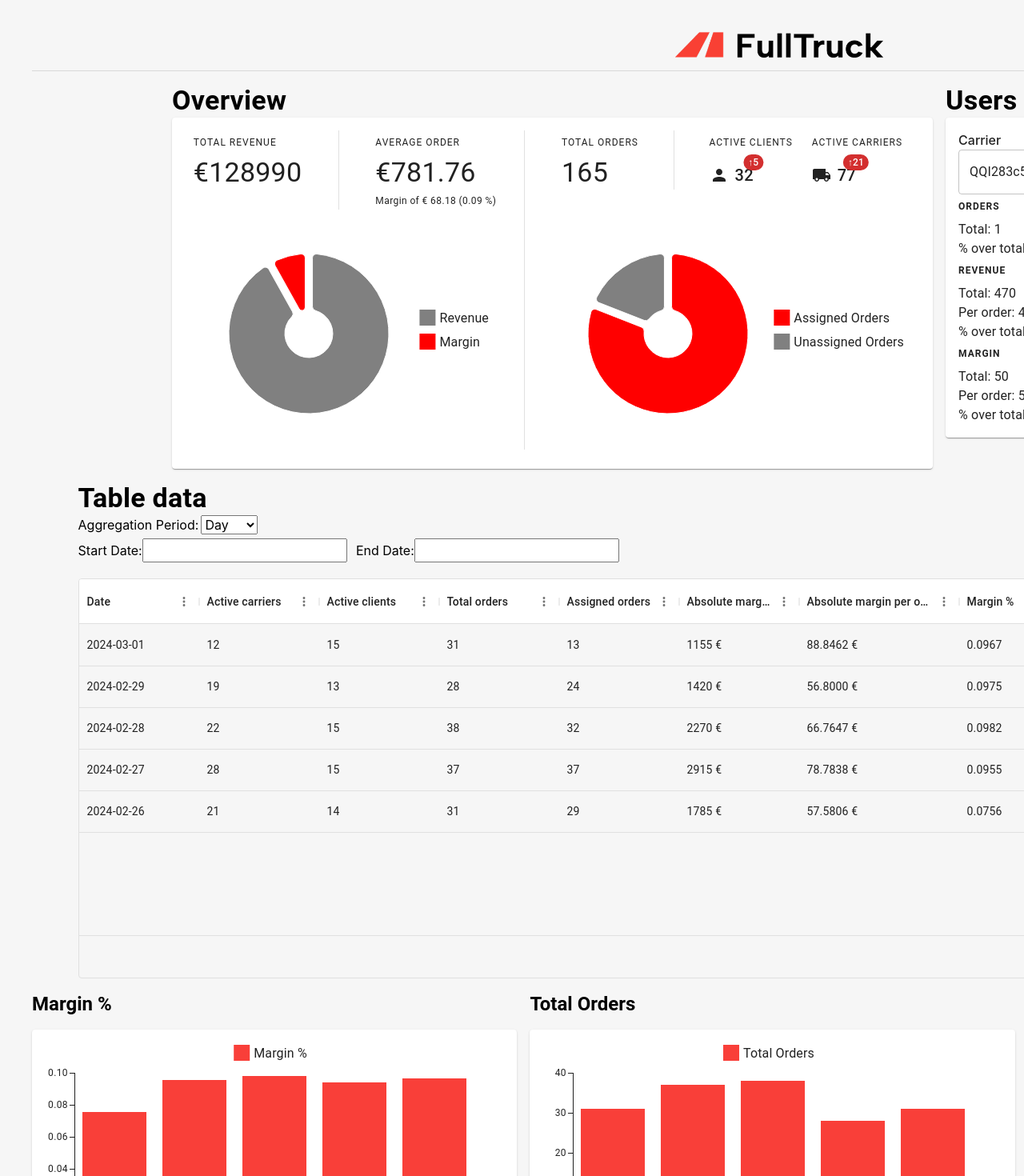
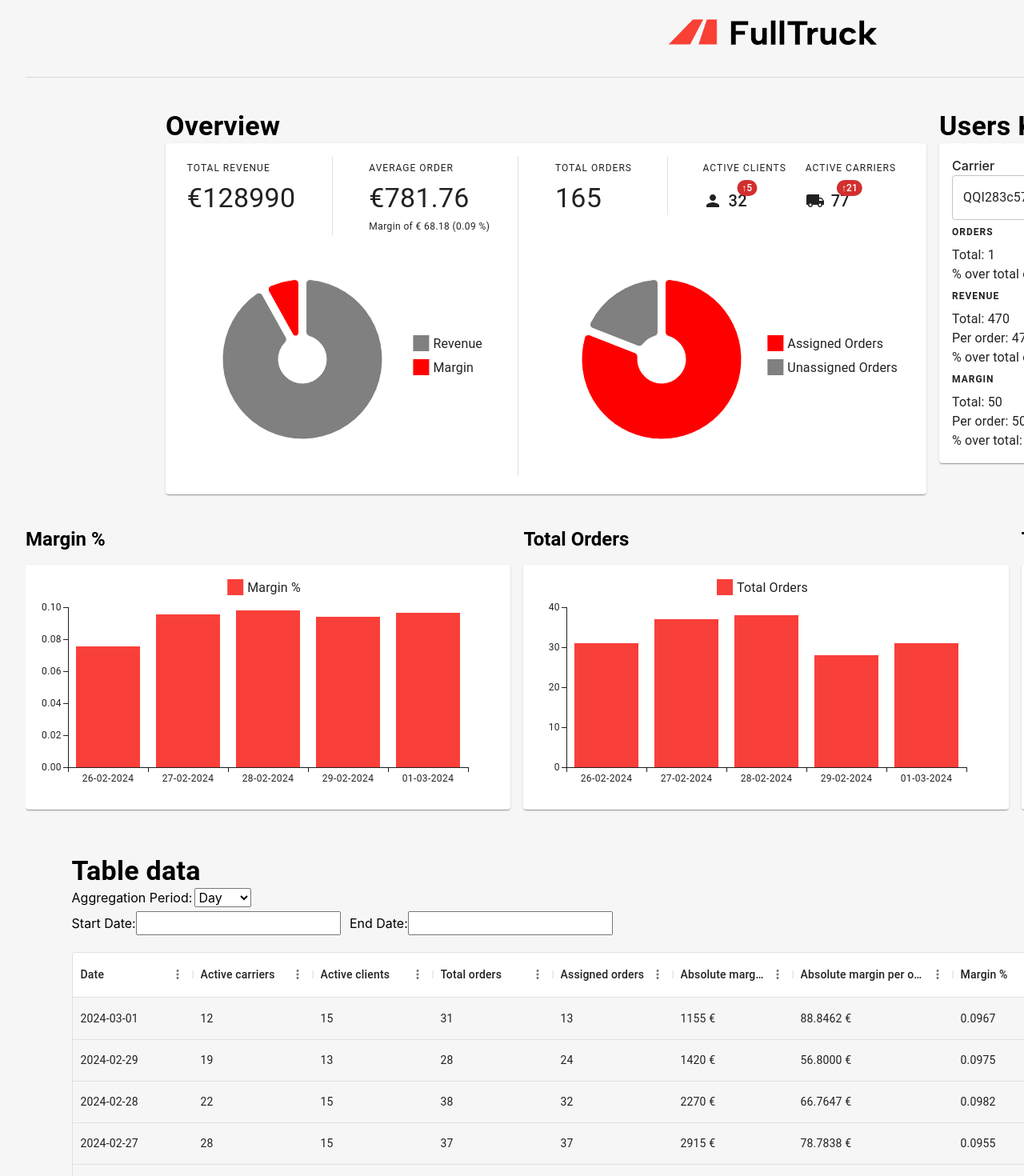
Before and after one commit to mindxploit/fulltruck-coding-challenge, a React (Vite) app: page / in a window 1280 px wide. Shown: the top 1470 px of the page at 80% size. Built offline with nearby package versions, Linux system fonts and the light colour scheme.

Commit message:
Centering container ready to deploy

```diff
--- a/src/App.css
+++ b/src/App.css
@@ -38,3 +38,7 @@ input, button, textarea, select {
 p, h1, h2, h3, h4, h5, h6 {
   overflow-wrap: break-word;
 }
+
+#root {
+  margin: auto
+}
--- a/src/WelcomePage.tsx
+++ b/src/WelcomePage.tsx
@@ -37,27 +37,29 @@ const Dashboard: FC = () => {
   }, [])
 
   return (
-    <Box p={5}>
-      <Stack justifyContent={'center'} alignItems="center" spacing={2}>
+    <Container maxWidth="xl">
+      <Box py={3} px={1}>
+        <Stack justifyContent={'center'} alignItems="center" spacing={5}>
           <FullTruckLogo />
           <Divider flexItem />
           {data && (
             <>
-            <Stack direction={'row'} spacing={2}>
+              <Stack direction={{ xs: 'row' }} spacing={2}>
                 <ScalarsPieChart data={data?.scalars} />
                 <KPIComponent kpis={data?.kpis} />
               </Stack>
+              <Histograms histograms={data?.histograms} />
               <CustomTable
                 isLoading={isLoading}
                 data={data?.data_table}
                 aggregationPeriod={aggregationPeriod}
                 setAggregationPeriod={setAggregationPeriod}
               />
-            <Histograms histograms={data?.histograms} />
             </>
           )}
         </Stack>
       </Box>
+    </Container>
   )
 }
 
--- a/src/components/CustomTable.tsx
+++ b/src/components/CustomTable.tsx
@@ -8,7 +8,7 @@ import { format } from 'date-fns/format' // Import date-fns for date formatting
 import { startOfDay } from 'date-fns/startOfDay'
 import { startOfWeek } from 'date-fns/startOfWeek'
 import { startOfMonth } from 'date-fns/startOfMonth'
-import { Stack, Typography } from '@mui/material'
+import { Box, Container, Stack, Typography } from '@mui/material'
 
 type DataTableProps = {
   data: StatisticsResponse['data_table']
@@ -154,7 +154,7 @@ const CustomTable: React.FC<DataTableProps> = ({
   ]
 
   return (
-    <div>
+    <Box maxWidth={'100%'}>
       <Typography variant="h4" fontWeight={'bold'}>
         Table data
       </Typography>
@@ -199,7 +199,7 @@ const CustomTable: React.FC<DataTableProps> = ({
           disableRowSelectionOnClick
         />
       </div>
-    </div>
+    </Box>
   )
 }
 
--- a/src/components/Histograms.tsx
+++ b/src/components/Histograms.tsx
@@ -50,7 +50,7 @@ const Histograms: React.FC<HistogramsProps> = ({ histograms }) => {
   )
 
   return (
-    <Stack sx={{ flexDirection: { md: 'column', lg: 'row' } }}>
+    <Stack sx={{ maxWidth: '100%', flexDirection: { xs: 'column', lg: 'row' }, overflow: 'auto' }}>
       <Box>
         <Typography variant="h5" fontWeight={'bold'}>
           Margin %
```
Lines whose indentation alone changed are shown as unchanged.
